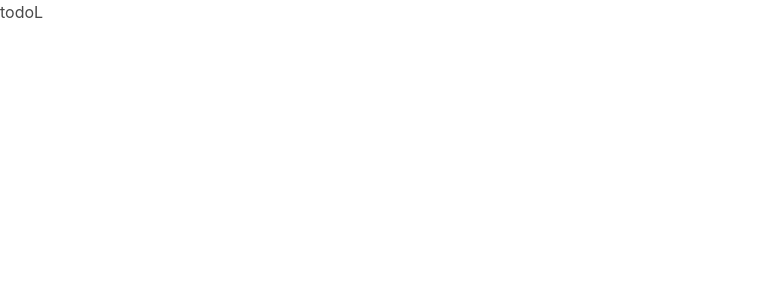
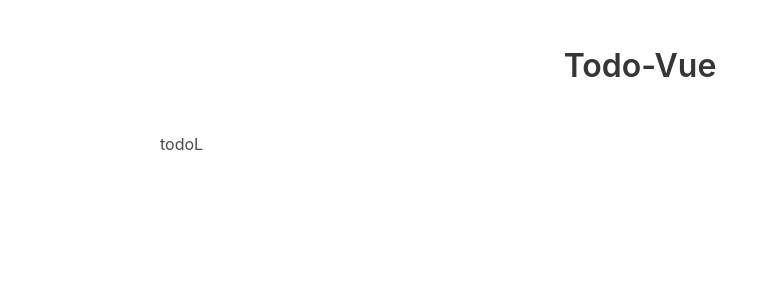
Before and after one commit to shippokun/toast-vue3, a Vue app: page /todos in a window 1280 px wide. Shown: the top 300 px of the page, without its empty margins (0-778 px from the left). Built offline with nearby package versions, Linux system fonts and the light colour scheme.

Commit message:
feat(*): add layout component
layoutの追加とrouterの修正

```diff
--- /dev/null
+++ b/src/layouts/todo/index.ts
@@ -0,0 +1 @@
+export { default as TodoLayout } from "./todo.layout.vue";
--- /dev/null
+++ b/src/layouts/todo/todo.layout.vue
@@ -0,0 +1,17 @@
+<template>
+  <div class="container is-max-desktop">
+    <section class="hero">
+      <div class="hero-body">
+        <h1 class="title has-text-centered">Todo-Vue</h1>
+      </div>
+    </section>
+    <router-view />
+  </div>
+</template>
+<script lang="ts">
+import { defineComponent } from "vue";
+
+export default defineComponent({
+  name: "TodoLayout",
+});
+</script>
```
Also changed, not shown: src/router.ts (+8 -2 lines).
